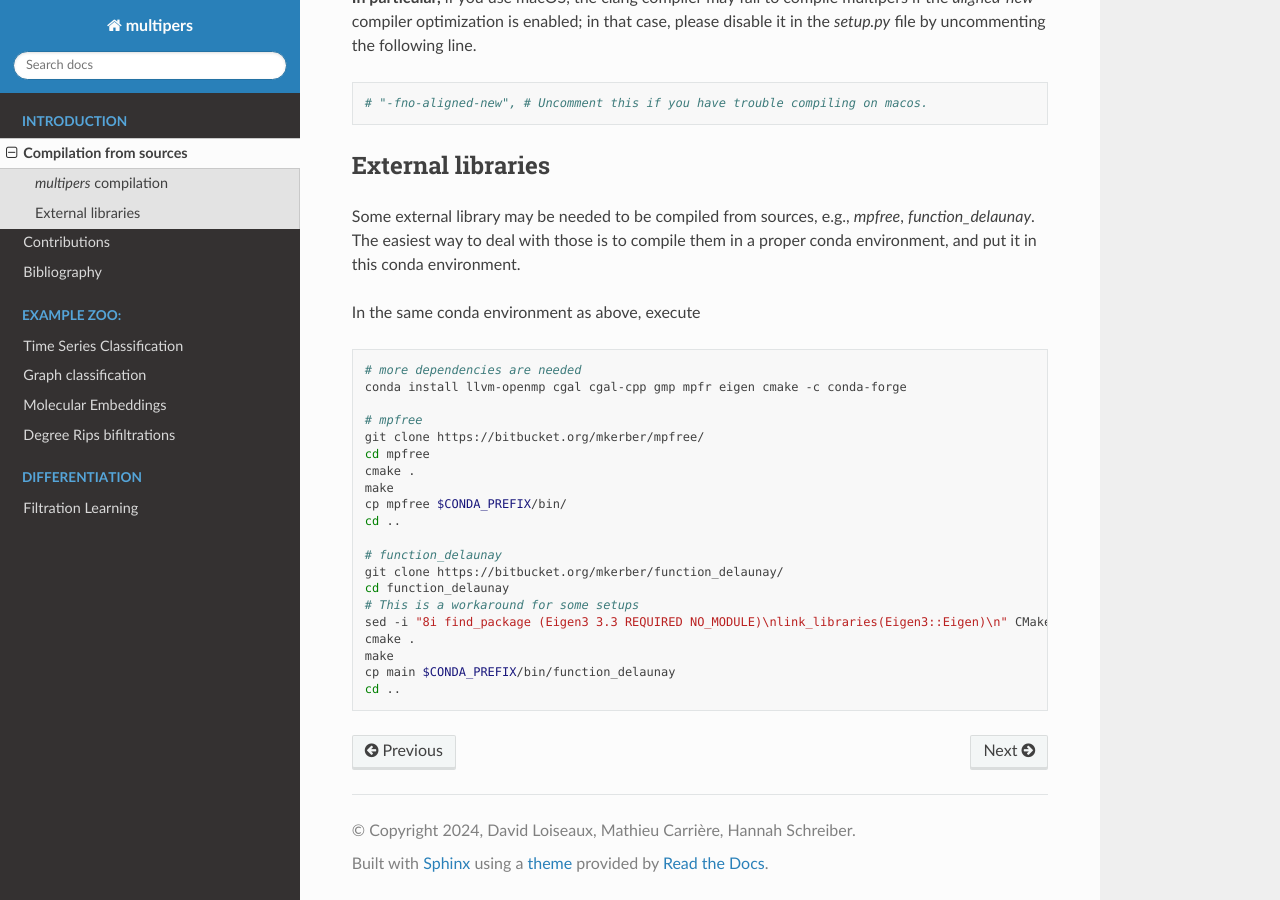
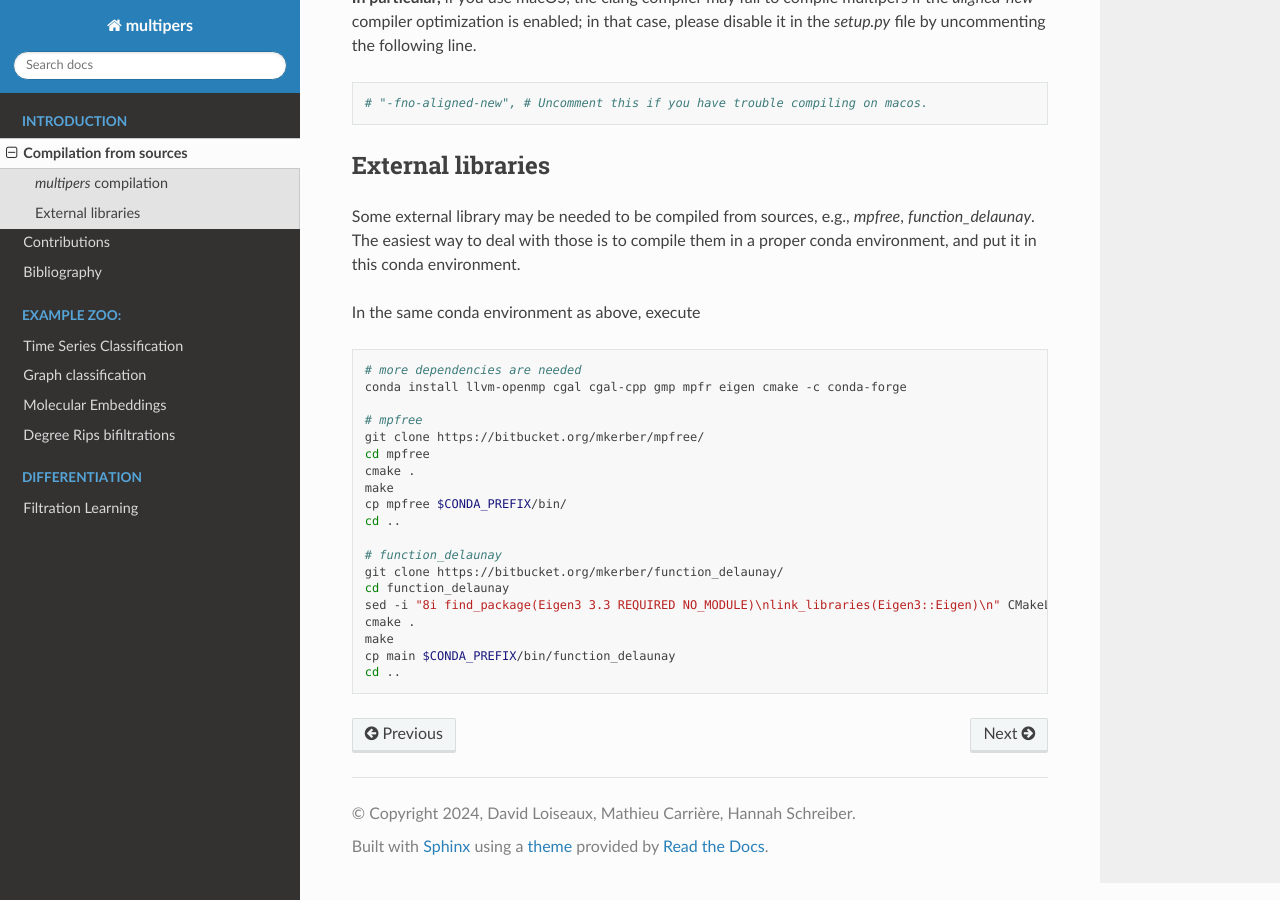
Before and after one commit to DavidLapous/multipers, a Sphinx documentation site: the page built from docs/compilation.rst, in a window 1280 px wide and 900 px high, scrolled down 730 px. Built offline with Sphinx 7.4.7 and the Read the Docs theme 3.1.0, drawn with Linux system fonts in a browser that asks for light colours; pages that are not in the unit, such as notebooks, are missing from menus.

Commit message:
fix: doc

```diff
--- a/docs/compilation.rst
+++ b/docs/compilation.rst
@@ -61,8 +61,7 @@ In the same conda environment as above, execute
    # function_delaunay
    git clone https://bitbucket.org/mkerber/function_delaunay/
    cd function_delaunay
-   # This is a workaround for some setups
-   sed -i "8i find_package (Eigen3 3.3 REQUIRED NO_MODULE)\nlink_libraries(Eigen3::Eigen)\n" CMakeLists.txt
+   sed -i "8i find_package(Eigen3 3.3 REQUIRED NO_MODULE)\nlink_libraries(Eigen3::Eigen)\n" CMakeLists.txt
    cmake .
    make
    cp main $CONDA_PREFIX/bin/function_delaunay
```
